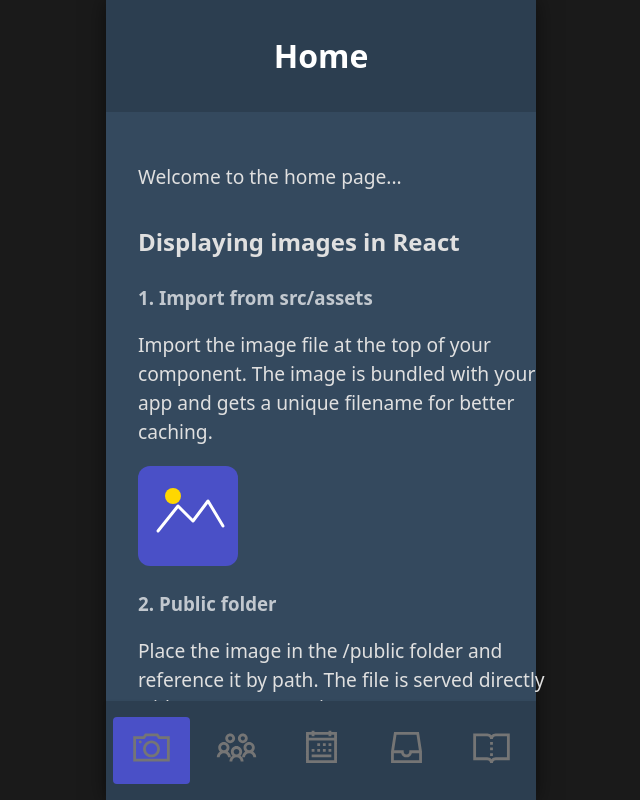
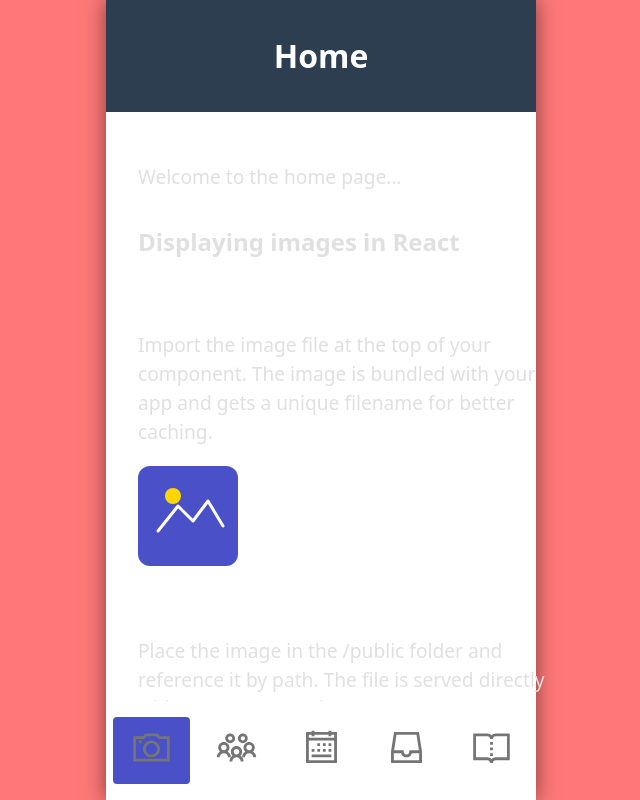
Before and after one commit to Line-jpg/lillero-webapp, a React (Vite) app: page / in a window 1280 px wide. Shown: the whole page, without its empty margins (319-959 px from the left). Built offline with nearby package versions, Linux system fonts and the light colour scheme.

Commit message:
Update styles.css

```diff
--- a/src/styles.css
+++ b/src/styles.css
@@ -14,7 +14,7 @@ body {
   flex-direction: column;
   justify-content: center;
   align-items: center;
-  background-color: #1a1a1a;
+  background-color: #ff7878;
 }
 
 #root {
@@ -23,15 +23,15 @@ body {
   height: 100vh;
   display: flex;
   flex-direction: column;
-  background-color: #34495e;
+  background-color: #ffffff;
   box-shadow: 0 0 20px rgba(0, 0, 0, 0.5);
 }
 
 /* Navigation */
 nav {
-  background-color: #2c3e50;
-  padding: 1rem 2rem;
-  box-shadow: 0 2px 4px rgba(0, 0, 0, 0.1);
+  background-color: #ffffff;
+  padding: 1rem 1rem;
+  box-shadow: 0 2px 4px rgba(255, 255, 255, 0);
   display: flex;
   justify-content: center;
   gap: 0.5rem;
```
